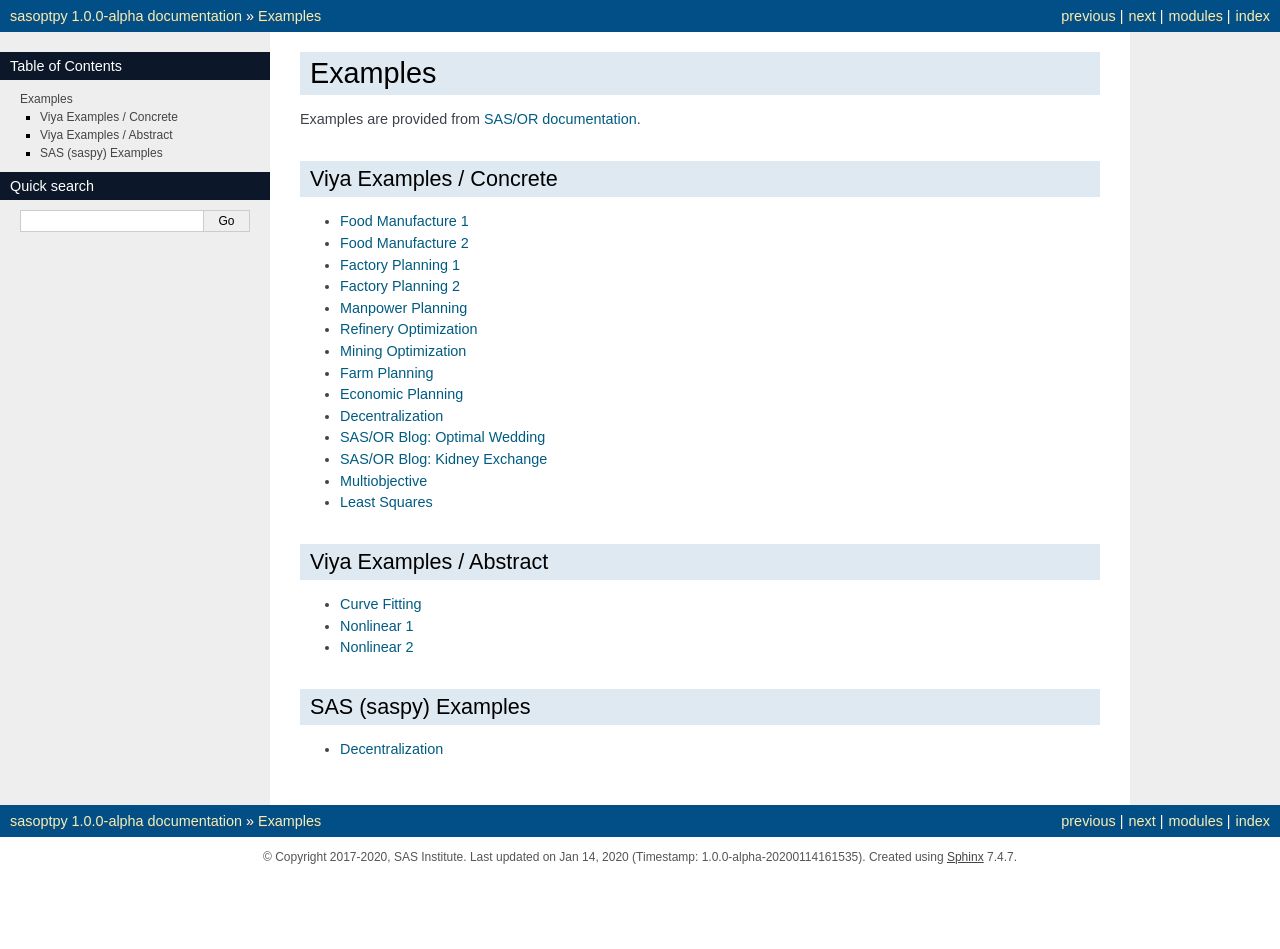
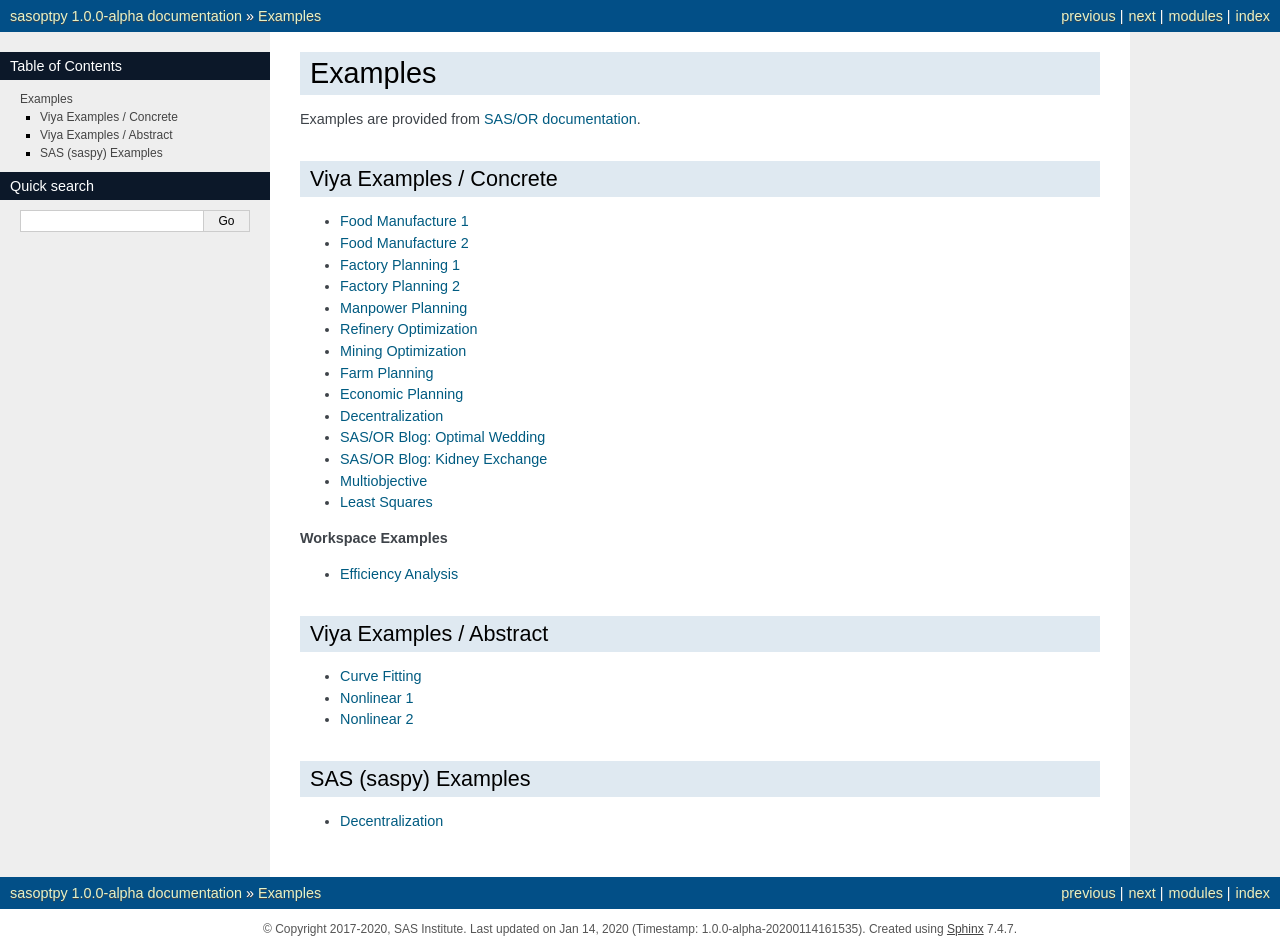
Before and after one commit to sassoftware/sasoptpy, a Sphinx documentation site: the page built from doc/examples/examples.rst, in a window 1280 px wide. Built offline with Sphinx 7.4.7, drawn with Linux system fonts in a browser that asks for light colours; before the commit the page ends 900 px from its top, so only the background shows below that.

Commit message:
Added Eff Analysis to docs

```diff
--- a/doc/examples/examples.rst
+++ b/doc/examples/examples.rst
@@ -28,6 +28,13 @@ Viya Examples / Concrete
    Multiobjective <multiobjective.rst>
    Least Squares <least_squares.rst>
 
+**Workspace Examples**
+
+.. toctree::
+   :maxdepth: 1
+
+   Efficiency Analysis <efficiency_analysis.rst>
+
 Viya Examples / Abstract
 ------------------------
 
```
